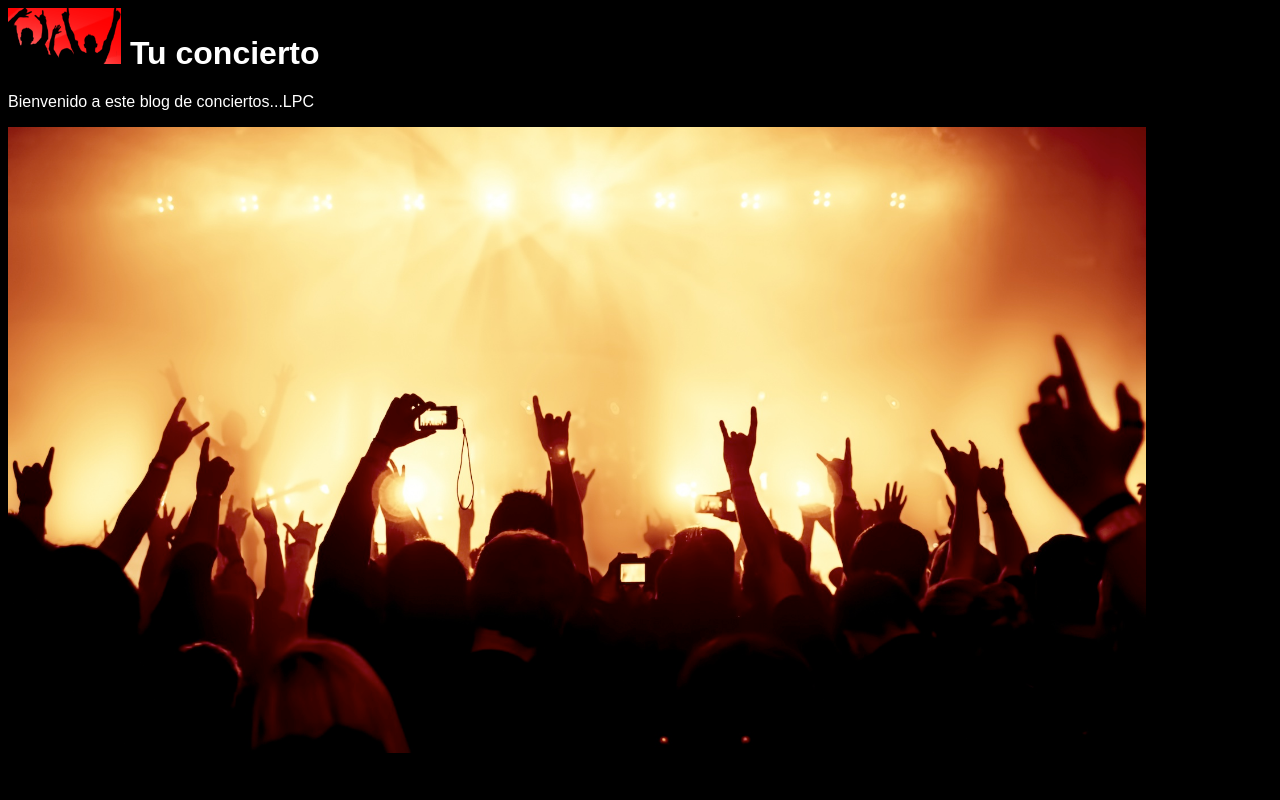
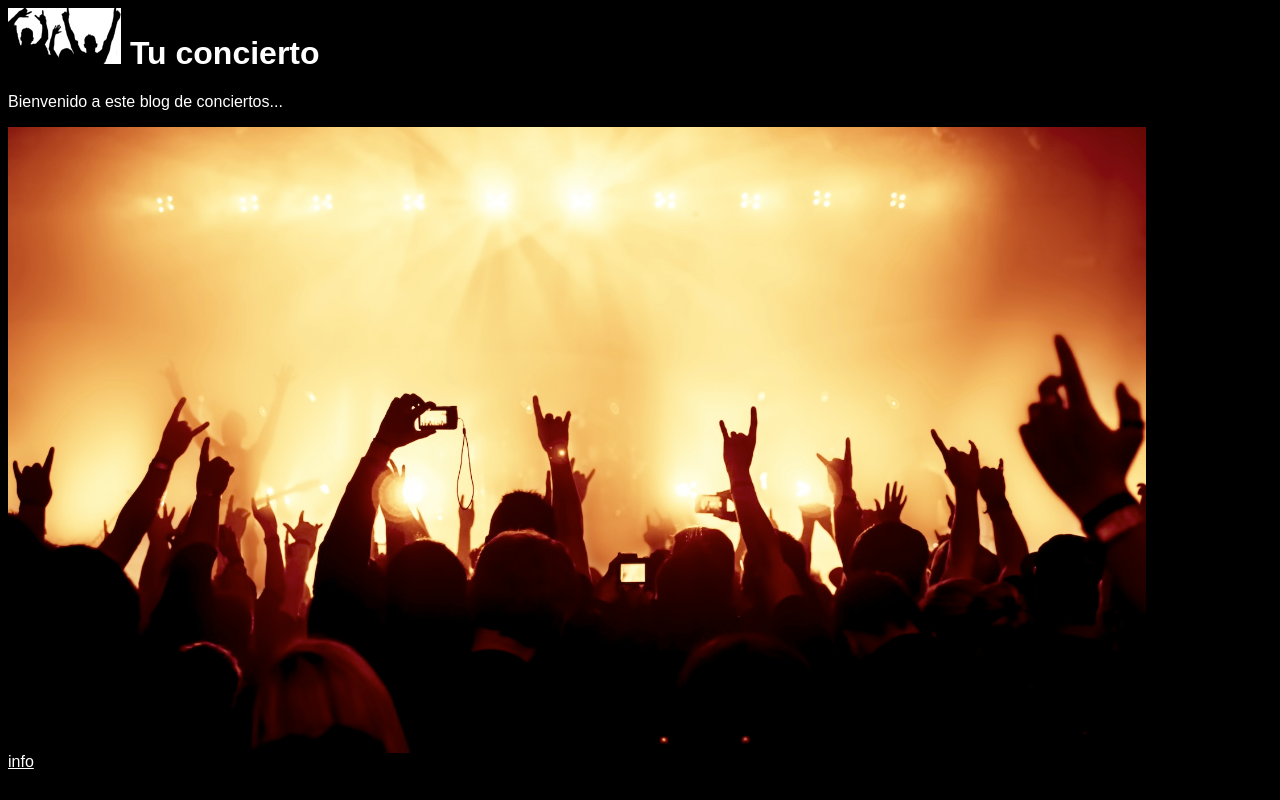
Before and after one commit to lpizarro2391/contenido_base-netx_u_1_css_style, a plain HTML site: page index.html in a window 1280 px wide. Drawn offline with Linux system fonts and the light colour scheme.

Commit message:
modificacion en css

```diff
--- a/css/estilos.css
+++ b/css/estilos.css
@@ -1,5 +1,18 @@
-body{
+body
+{
 	background-color: black;
 	color: white;
 	font-family: arial;
 }
+h1 {
+	font-family: Arial;
+}
+
+a {
+	color: inherit;
+}
+div
+{
+	margin-top: 100px;
+	margin-left: 100px;
+}
--- a/index.html
+++ b/index.html
@@ -9,10 +9,13 @@
 		</style>
 	</head>
 	<body>
-		<h1><img src="images/concert_logo.png" alt="Logo"style="background-color: red" > Tu concierto</h1>
+		<h1><img src="images/concert_logo.png" alt="Logo"style="background-color: white" > Tu concierto</h1>
 		<p>
-			Bienvenido a este blog de conciertos...LPC
+			Bienvenido a este blog de conciertos...
 		</p>
 		<img src="images/concert.jpg" alt="Concierto" width="90%">
+		<footer>
+			<a href="mailto:info@tuconcierto.com.">info</a>
+		</footer>
 	</body>
 </html>
```
